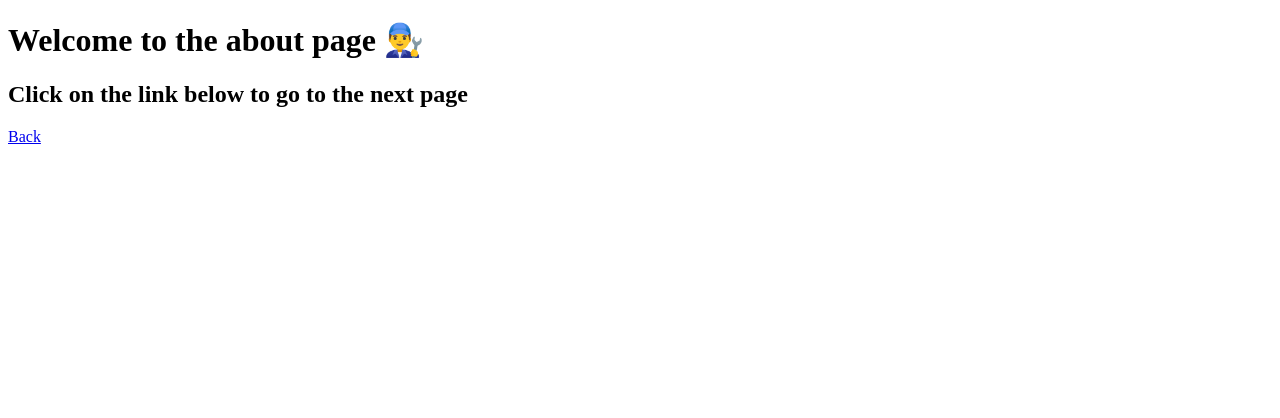
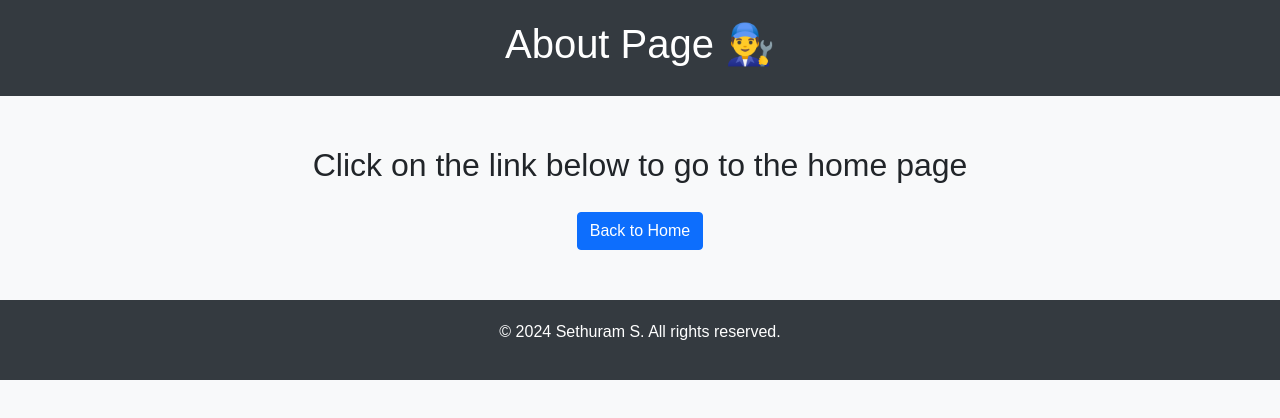
Before and after one commit to Sethuram-S/Day_12_task-2_FSD, a plain HTML site: page about.html in a window 1280 px wide. Drawn offline with nearby package versions, Linux system fonts and the light colour scheme.

Commit message:
readme file added

```diff
--- a/about.html
+++ b/about.html
@@ -3,11 +3,44 @@
   <head>
     <meta charset="UTF-8" />
     <meta name="viewport" content="width=device-width, initial-scale=1.0" />
-    <title>Home Page</title>
+    <title>About Page</title>
+    <link rel="stylesheet" href="https://cdn.jsdelivr.net/npm/bootstrap@5.1.3/dist/css/bootstrap.min.css">
+    <style>
+      body {
+        background-color: #f8f9fa;
+        font-family: Arial, sans-serif;
+      }
+      .container {
+        margin-top: 50px;
+      }
+      .header, .footer {
+        background-color: #343a40;
+        color: white;
+        padding: 20px 0;
+      }
+      .footer {
+        margin-top: 50px;
+        text-align: center;
+      }
+      .link-btn {
+        margin-top: 20px;
+      }
+    </style>
   </head>
   <body>
-    <h1>Welcome to the about page 👨‍🔧</h1>
-    <h2>Click on the link below to go to the next page</h2>
-    <a href="./index.html">Back</a>
+    <div class="header text-center">
+      <h1>About Page 👨‍🔧</h1>
+    </div>
+
+    <div class="container text-center">
+      <h2>Click on the link below to go to the home page</h2>
+      <a href="./home.html" class="btn btn-primary link-btn">Back to Home</a>
+    </div>
+
+    <div class="footer">
+      <p>&copy; 2024 Sethuram S. All rights reserved.</p>
+    </div>
+
+    <script src="https://cdn.jsdelivr.net/npm/bootstrap@5.1.3/dist/js/bootstrap.bundle.min.js"></script>
   </body>
 </html>
```
Also changed, not shown: home.html (+36 -3 lines), index.html (+1 -1 lines), 1 other file.
